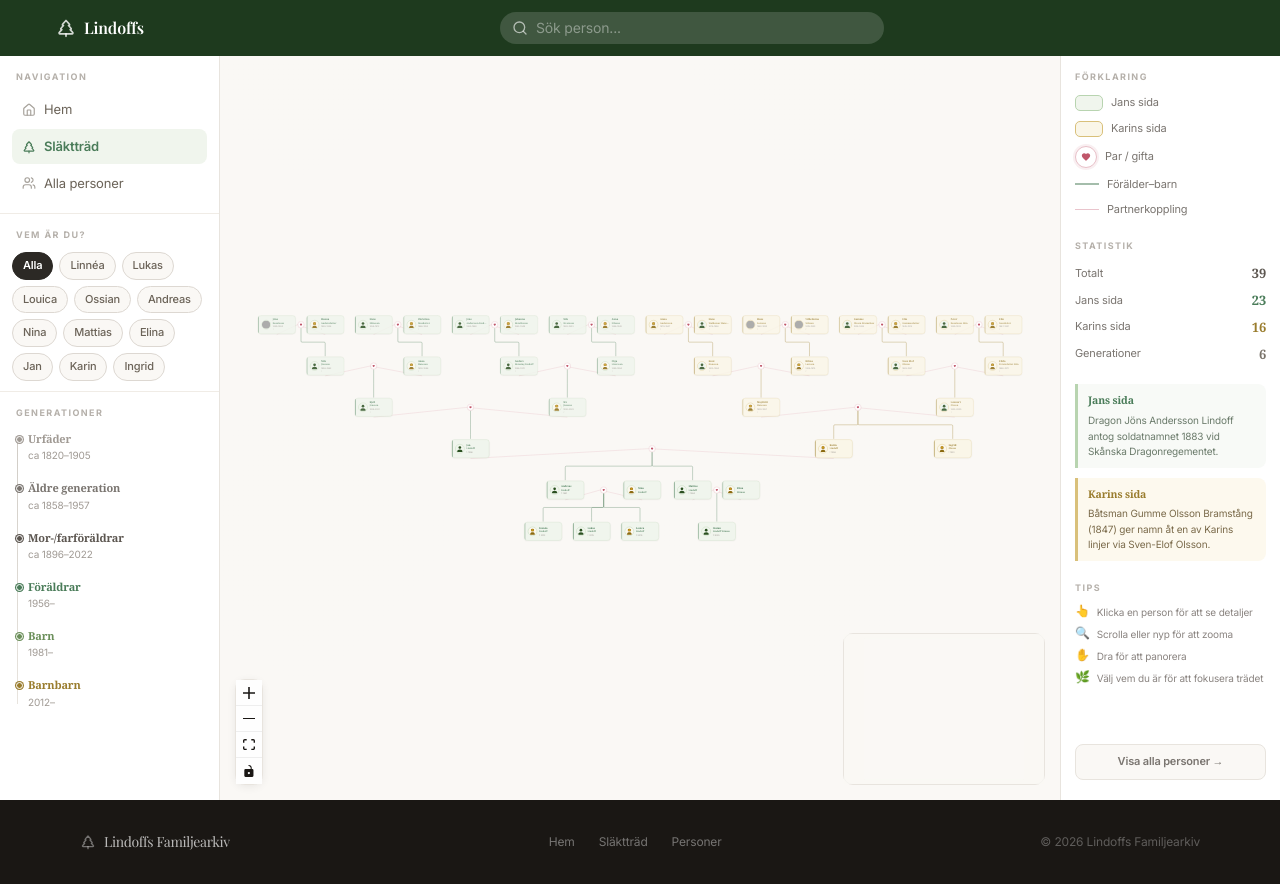
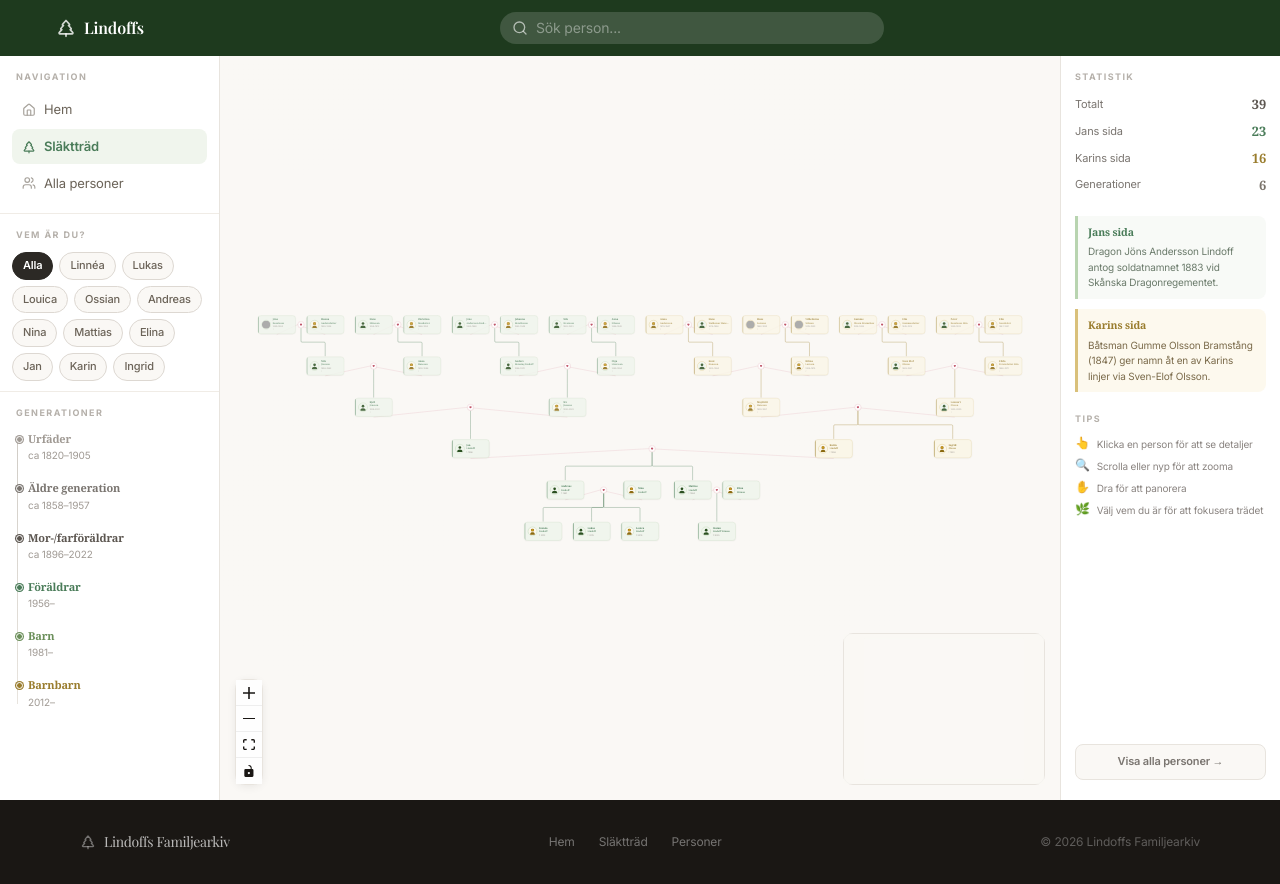
Before and after one commit to noxxaren/familjearkiv, a Next.js app: page /tree in a window 1280 px wide. Built offline with nearby package versions, Linux system fonts and the light colour scheme; grey boxes are pictures that could not be loaded; a web font is replaced by a local one.

Commit message:
remove legend section from tree right panel

```diff
--- a/components/tree/TreeRightPanel.tsx
+++ b/components/tree/TreeRightPanel.tsx
@@ -24,39 +24,6 @@ export function TreeRightPanel() {
         gap: 0,
       }}
     >
-      {/* ── Legend ────────────────────────────────────────────── */}
-      <div style={{ marginBottom: 20 }}>
-        <p style={{ fontSize: 9, fontWeight: 700, letterSpacing: "0.16em", textTransform: "uppercase", color: "#b5b0aa", margin: "0 0 10px" }}>
-          Förklaring
-        </p>
-        <div style={{ display: "flex", flexDirection: "column", gap: 8 }}>
-          <LegendRow>
-            <div style={{ width: 28, height: 16, borderRadius: 5, background: "#f0f5ed", border: "1.5px solid #b8d4b0", flexShrink: 0 }} />
-            <span>Jans sida</span>
-          </LegendRow>
-          <LegendRow>
-            <div style={{ width: 28, height: 16, borderRadius: 5, background: "#faf6e8", border: "1.5px solid #d9c07a", flexShrink: 0 }} />
-            <span>Karins sida</span>
-          </LegendRow>
-          <LegendRow>
-            <HeartBadge />
-            <span>Par / gifta</span>
-          </LegendRow>
-          <LegendRow>
-            <div style={{ display: "flex", alignItems: "center" }}>
-              <div style={{ width: 24, height: 0, borderTop: "2px solid #4a7c5980" }} />
-            </div>
-            <span>Förälder–barn</span>
-          </LegendRow>
-          <LegendRow>
-            <div style={{ display: "flex", alignItems: "center" }}>
-              <div style={{ width: 24, height: 0, borderTop: "1.5px solid #d4899a80" }} />
-            </div>
-            <span>Partnerkoppling</span>
-          </LegendRow>
-        </div>
-      </div>
-
       {/* ── Stats ─────────────────────────────────────────────── */}
       <div style={{ marginBottom: 20 }}>
         <p style={{ fontSize: 9, fontWeight: 700, letterSpacing: "0.16em", textTransform: "uppercase", color: "#b5b0aa", margin: "0 0 10px" }}>
@@ -152,43 +119,3 @@ export function TreeRightPanel() {
     </div>
   );
 }
-
-// ─── Small helper components ──────────────────────────────────────────────────
-
-function LegendRow({ children }: { children: React.ReactNode }) {
-  return (
-    <div style={{ display: "flex", alignItems: "center", gap: 8 }}>
-      {Array.isArray(children) ? (
-        <>
-          {children[0]}
-          <span style={{ fontSize: 11, color: "#7a7570" }}>{children[1]}</span>
-        </>
-      ) : (
-        children
-      )}
-    </div>
-  );
-}
-
-function HeartBadge() {
-  return (
-    <div
-      style={{
-        width: 22,
-        height: 22,
-        borderRadius: "50%",
-        background: "#fff",
-        border: "1.5px solid #e8c0c8",
-        display: "flex",
-        alignItems: "center",
-        justifyContent: "center",
-        boxShadow: "0 0 0 2px rgba(232,192,200,0.25)",
-        flexShrink: 0,
-      }}
-    >
-      <svg width="10" height="10" viewBox="0 0 24 24" fill="#c0566a">
-        <path d="M12 21.35l-1.45-1.32C5.4 15.36 2 12.28 2 8.5 2 5.42 4.42 3 7.5 3c1.74 0 3.41.81 4.5 2.09C13.09 3.81 14.76 3 16.5 3 19.58 3 22 5.42 22 8.5c0 3.78-3.4 6.86-8.55 11.54L12 21.35z" />
-      </svg>
-    </div>
-  );
-}
```
